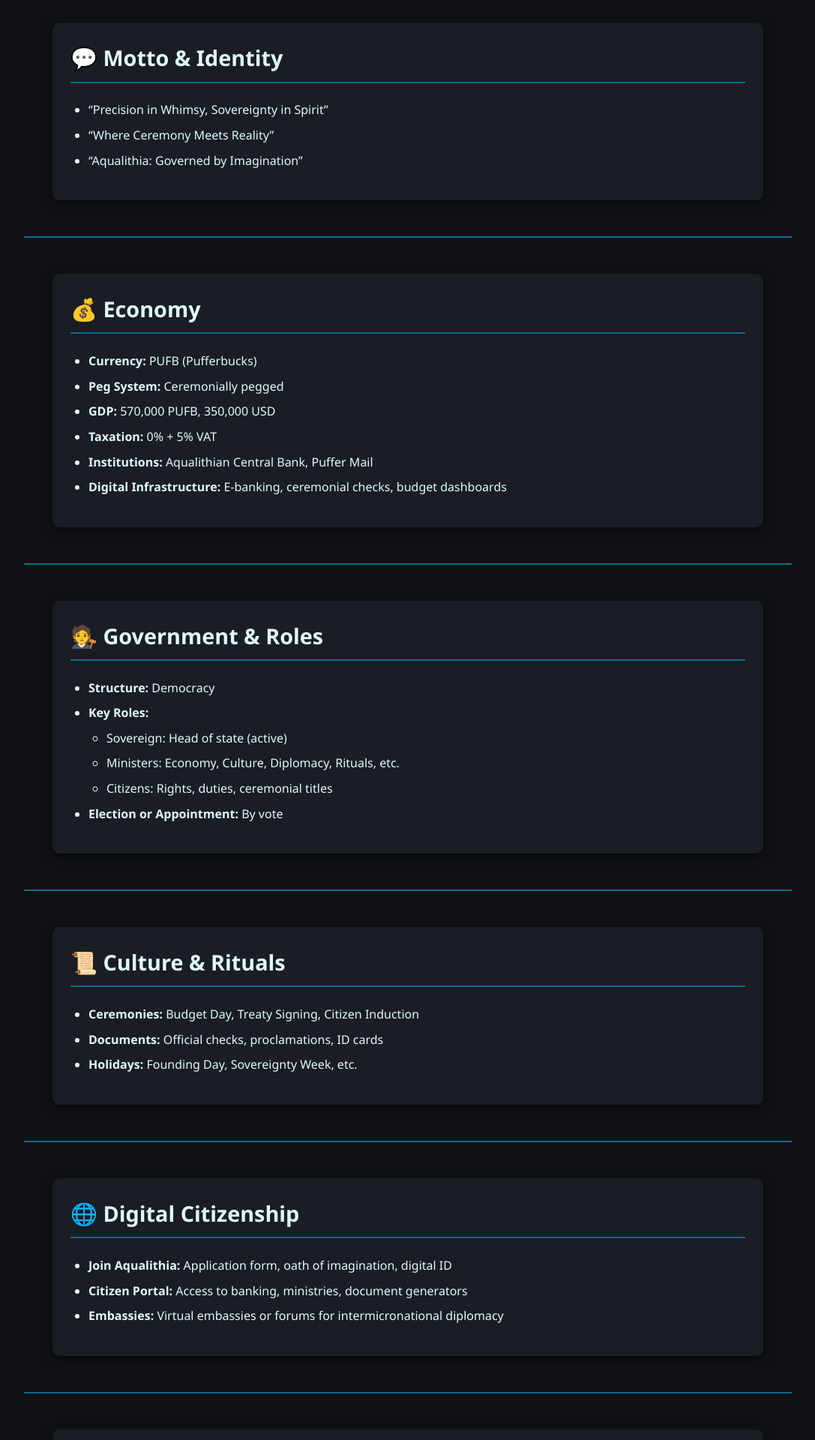
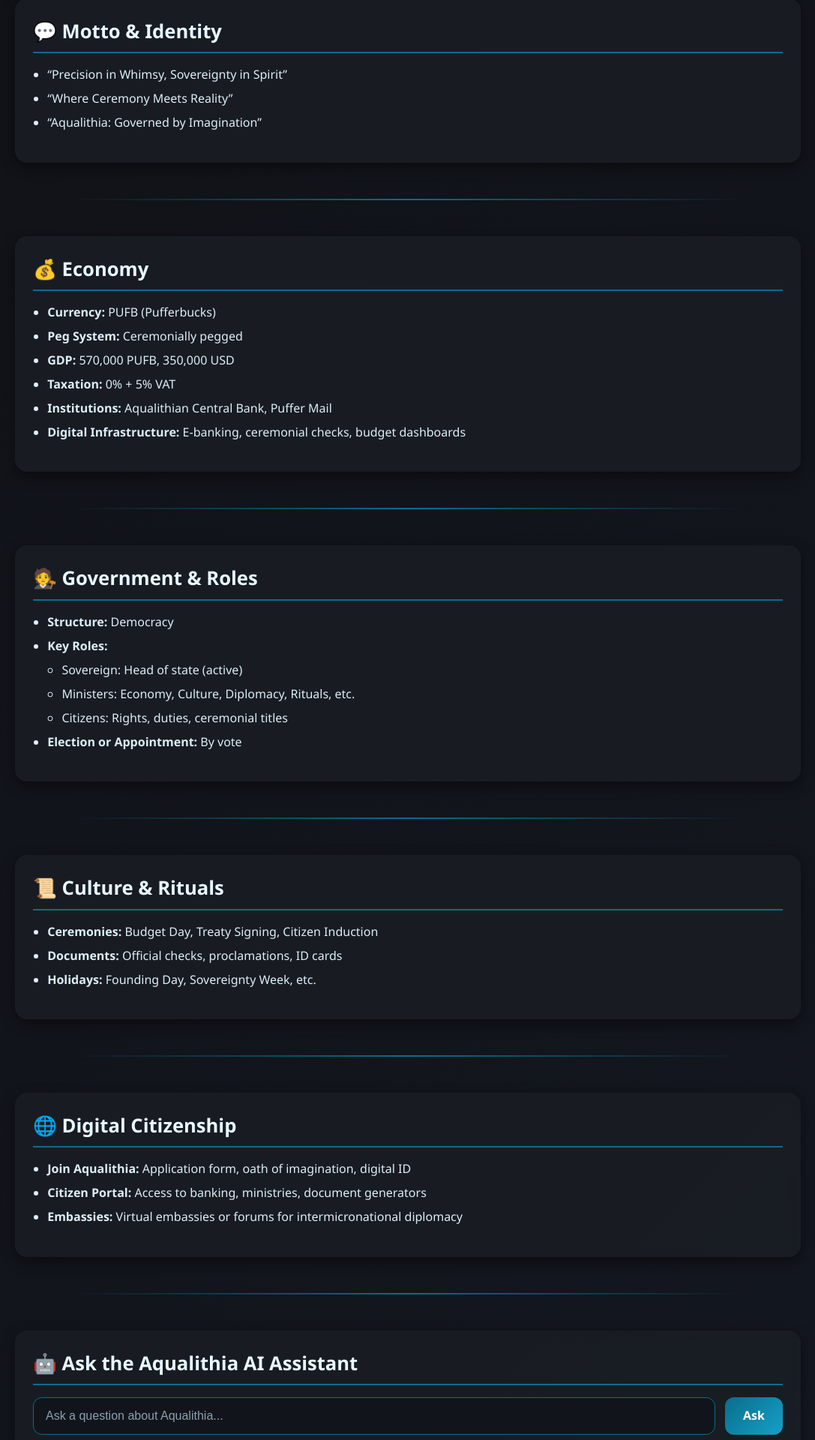
Before and after one commit to v659/aquilithia, a FastAPI app: page / in a window 1280 px wide. Shown: the part 1000-2920 px from the top of the page at 75% size, without its empty margins (96-1183 px from the left). Run offline with FastAPI, Linux system fonts and the light colour scheme.

Commit message:
Update style.css

```diff
--- a/static/style.css
+++ b/static/style.css
@@ -1,143 +1,169 @@
-/* General Page Styling */
+/* === Global Page Styling === */
 body {
   margin: 0;
   padding: 0;
   font-family: 'Segoe UI', 'Roboto', sans-serif;
-    background-color: #0f1115;
-    color: #e0faff;
+  background: linear-gradient(135deg, #0f1115, #13171f);
+  color: #e8faff;
   line-height: 1.6;
 }
 
+/* === Header === */
 header {
   text-align: center;
   padding: 2rem 1rem;
-    background: linear-gradient(90deg, #0a6d8c, #09495c);
-    box-shadow: 0 4px 10px rgba(0,0,0,0.3);
+  background: linear-gradient(90deg, #0a6d8c, #0d4f65);
+  box-shadow: 0 6px 16px rgba(0,0,0,0.4);
   border-bottom: 2px solid #0f6d8c;
+  border-radius: 0 0 20px 20px;
 }
 
 header h1 {
-    font-size: 2.5rem;
+  font-size: 2.8rem;
   margin: 0;
+  font-weight: 700;
+  letter-spacing: 1px;
 }
 
-/* Sections */
+/* === Bento Sections === */
 section {
-    max-width: 900px;
+  max-width: 1000px;
   margin: 2rem auto;
   padding: 1.5rem;
-    background-color: #1a1d24;
-    border-radius: 10px;
-    box-shadow: 0 4px 12px rgba(0,0,0,0.5);
+  background: rgba(26, 29, 36, 0.9);
+  border-radius: 16px;
+  box-shadow: 0 6px 18px rgba(0,0,0,0.45);
+  backdrop-filter: blur(6px);
+  transition: transform 0.2s ease, box-shadow 0.2s ease;
+}
+
+section:hover {
+  transform: translateY(-4px);
+  box-shadow: 0 10px 24px rgba(0,0,0,0.6);
 }
 
 section h2 {
   margin-top: 0;
-    font-size: 1.8rem;
+  font-size: 1.6rem;
+  font-weight: 600;
   border-bottom: 2px solid #0a6d8c;
-    padding-bottom: 0.5rem;
+  padding-bottom: 0.4rem;
+  margin-bottom: 1rem;
 }
 
+/* === Lists === */
 ul {
-    padding-left: 1.5rem;
+  padding-left: 1.2rem;
 }
 
 ul li {
-    margin: 0.5rem 0;
+  margin: 0.4rem 0;
+  color: #dceff5;
 }
 
-/* Horizontal Rules */
+/* === Dividers === */
 hr {
   border: none;
   height: 2px;
-    background: #0a6d8c;
+  background: linear-gradient(90deg, transparent, #0a6d8c, transparent);
   margin: 3rem auto;
-    width: 80%;
+  width: 70%;
+  border-radius: 2px;
 }
 
-/* Footer */
+/* === Footer === */
 footer {
   text-align: center;
   padding: 1rem;
-    background-color: #0a6d8c;
+  background: linear-gradient(90deg, #0a6d8c, #0d4f65);
   color: #ffffff;
   font-weight: bold;
   border-top: 2px solid #09495c;
+  border-radius: 20px 20px 0 0;
 }
 
-/* AI Assistant Section */
+/* === AI Assistant Card === */
 #ai-assistant {
-    max-width: 900px;
+  max-width: 1000px;
   margin: 2rem auto;
   padding: 1.5rem;
-    background-color: #1a1d24;
-    border-radius: 10px;
-    box-shadow: 0 4px 12px rgba(0,0,0,0.5);
+  background: rgba(26, 29, 36, 0.9);
+  border-radius: 16px;
+  box-shadow: 0 6px 18px rgba(0,0,0,0.45);
 }
 
-/* AI Form Wrapper */
+/* === AI Input === */
 #ai-form-wrapper {
   display: flex;
-    gap: 1rem;
+  gap: 0.8rem;
   margin-top: 1rem;
 }
 
 #ai-form-wrapper input[type=text] {
   flex: 1;
-    padding: 0.7rem 1rem;
-    border-radius: 8px;
+  padding: 0.75rem 1rem;
+  border-radius: 12px;
   border: 1px solid #0a6d8c;
-    background-color: #12141a;
+  background: #11151b;
   color: #e0faff;
   font-size: 1rem;
+  transition: border 0.2s ease, box-shadow 0.2s ease;
+}
+
+#ai-form-wrapper input[type=text]:focus {
+  border-color: #14a1c8;
+  box-shadow: 0 0 8px rgba(20,161,200,0.5);
+  outline: none;
 }
 
 #ai-form-wrapper input[type=text]::placeholder {
-    color: #a0b0c0;
+  color: #8ea0b0;
 }
 
 #ai-form-wrapper button {
-    all: unset; /* removes all browser default styles */
-    display: inline-block;
-    padding: 0.7rem 1.5rem;
-    border-radius: 8px;
-    border: none;
-    background-color: #0a6d8c;
-    color: #ffffff;
-    font-weight: bold;
+  all: unset;
+  padding: 0.75rem 1.5rem;
+  border-radius: 12px;
+  background: linear-gradient(135deg, #0a6d8c, #14a1c8);
+  color: #fff;
+  font-weight: 600;
   cursor: pointer;
   text-align: center;
-    transition: 0.3s;
+  transition: transform 0.2s ease, background 0.3s ease;
 }
 
-
 #ai-form-wrapper button:hover {
-    background-color: #09495c;
+  background: linear-gradient(135deg, #09495c, #1287a7);
+  transform: translateY(-2px);
 }
 
-/* AI Response */
+/* === AI Response === */
 #ai-response {
   margin-top: 1rem;
   padding: 1rem;
-    background-color: #12141a;
-    border-left: 4px solid #0a6d8c;
-    border-radius: 8px;
+  background: #12141a;
+  border-left: 4px solid #14a1c8;
+  border-radius: 10px;
   min-height: 50px;
   font-size: 1rem;
   color: #e0faff;
   overflow-wrap: break-word;
 }
 
+/* === Greeting Banner === */
 #greeting {
-    background-color: #0a6d8c;
+  background: linear-gradient(135deg, #0a6d8c, #14a1c8);
   color: #ffffff;
   padding: 1rem 1.5rem;
-    border-radius: 10px;
+  border-radius: 16px;
   text-align: center;
   margin-bottom: 2rem;
   font-size: 1.5rem;
   font-weight: bold;
+  box-shadow: 0 4px 12px rgba(0,0,0,0.4);
 }
+
+/* === Forms (General) === */
 form {
   display: flex;
   flex-direction: column;
```
Also changed, not shown: other parts of static/style.css (+37 -25 lines). Lines whose indentation alone changed are shown as unchanged.
